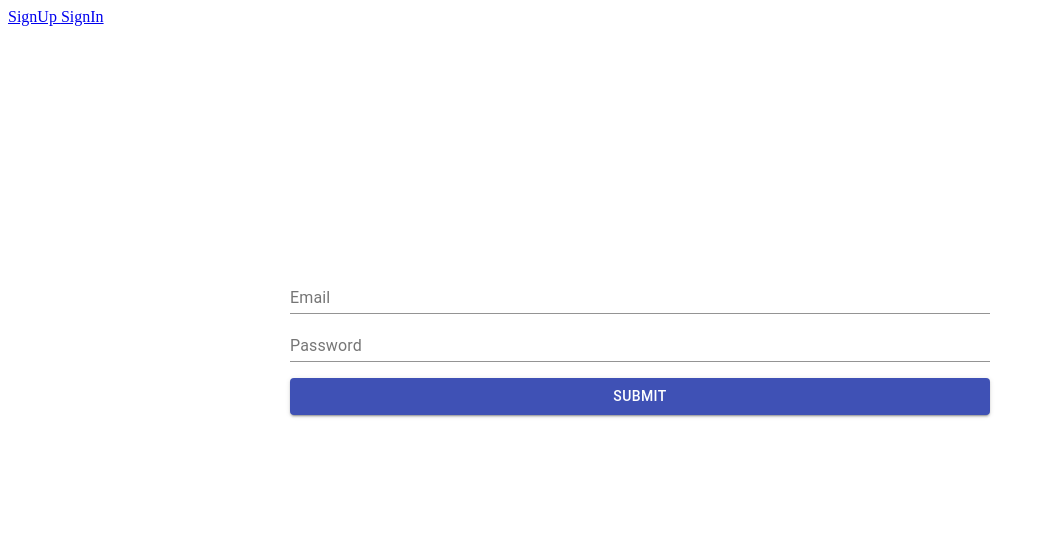
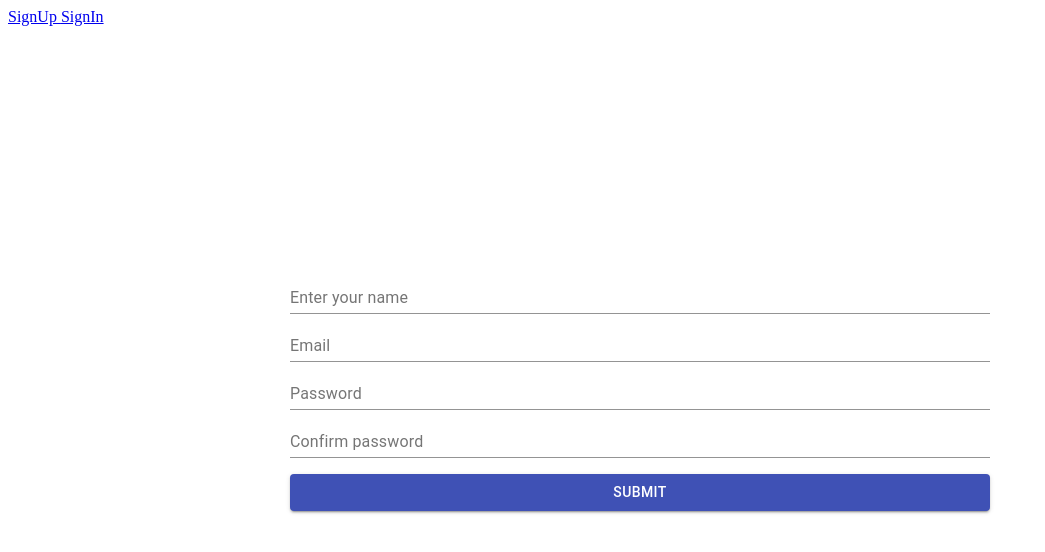
Before and after one commit to kate-vovk/movieFinder-react, a React app: page /signup in a window 1280 px wide. Shown: the top 552 px of the page, without its empty margins (0-1045 px from the left). Built offline with nearby package versions, Linux system fonts and the light colour scheme.

Commit message:
corrected some validation rules and added name and confirmPasswird fields

```diff
--- a/src/pages/RegisterForm/RegisterForm.tsx
+++ b/src/pages/RegisterForm/RegisterForm.tsx
@@ -7,8 +7,10 @@ import { validationSchema } from '../../utils/validations/registerValidation';
 import { useStyle } from './styles';
 
 interface IFormInputs {
+  name: string;
   email: string;
   password: string;
+  confirmPassword: string;
 }
 
 export const RegisterForm: FunctionComponent = () => {
@@ -16,8 +18,10 @@ export const RegisterForm: FunctionComponent = () => {
 
   const formik = useFormik({
     initialValues: {
+      name: '',
       email: '',
       password: '',
+      confirmPassword: '',
     },
     validationSchema,
     onSubmit: (values: IFormInputs) => {
@@ -28,6 +32,16 @@ export const RegisterForm: FunctionComponent = () => {
   return (
     <div className={classes.paper}>
       <form className={classes.form} onSubmit={formik.handleSubmit}>
+        <TextField
+          fullWidth
+          id="name"
+          name="name"
+          label="Enter your name"
+          value={formik.values.name}
+          onChange={formik.handleChange}
+          error={formik.touched.name && Boolean(formik.errors.name)}
+          helperText={formik.touched.name && formik.errors.name}
+        />
         <TextField
           fullWidth
           id="email"
@@ -49,6 +63,17 @@ export const RegisterForm: FunctionComponent = () => {
           error={formik.touched.password && Boolean(formik.errors.password)}
           helperText={formik.touched.password && formik.errors.password}
         />
+        <TextField
+          fullWidth
+          id="confirmPassword"
+          name="confirmPassword"
+          label="Confirm password"
+          type="password"
+          value={formik.values.confirmPassword}
+          onChange={formik.handleChange}
+          error={formik.touched.confirmPassword && Boolean(formik.errors.confirmPassword)}
+          helperText={formik.touched.confirmPassword && formik.errors.confirmPassword}
+        />
         <Button
           className={classes.submit}
           color="primary"
--- a/src/utils/validations/registerValidation.ts
+++ b/src/utils/validations/registerValidation.ts
@@ -1,9 +1,19 @@
 import * as yup from 'yup';
 
 export const validationSchema = yup.object({
+  name: yup
+    .string()
+    .matches(/'[a-zA-Z][a-zA-Z]+$'/, 'Must сontain ьin 2 сharacters, letters and/or dash'),
   email: yup.string().email('Enter a valid email').required('Email is required'),
   password: yup
     .string()
-    .min(8, 'Password should be of minimum 8 characters length')
-    .required('Password is required'),
+    .required('Password is required')
+    .matches(
+      /'^(?=.*[A-Za-z])(?=.*d)(?=.*[@$!%*#?&])[A-Za-zd@$!%*#?&]{8,}$'/,
+      'Must Contain 8 Characters, One Uppercase, One Lowercase, One Number and one special case Character',
+    ),
+  confirmPassword: yup
+    .string()
+    .required()
+    .oneOf([yup.ref('password'), null], 'Passwords must match'),
 });
```
